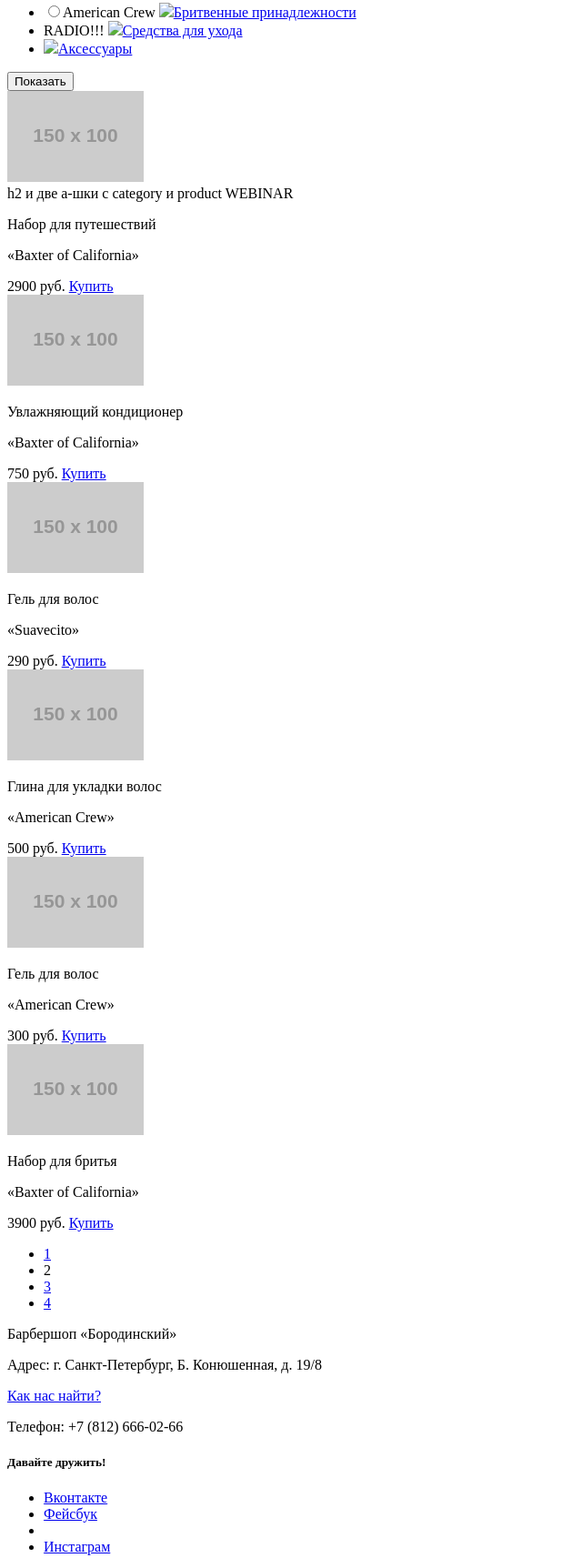
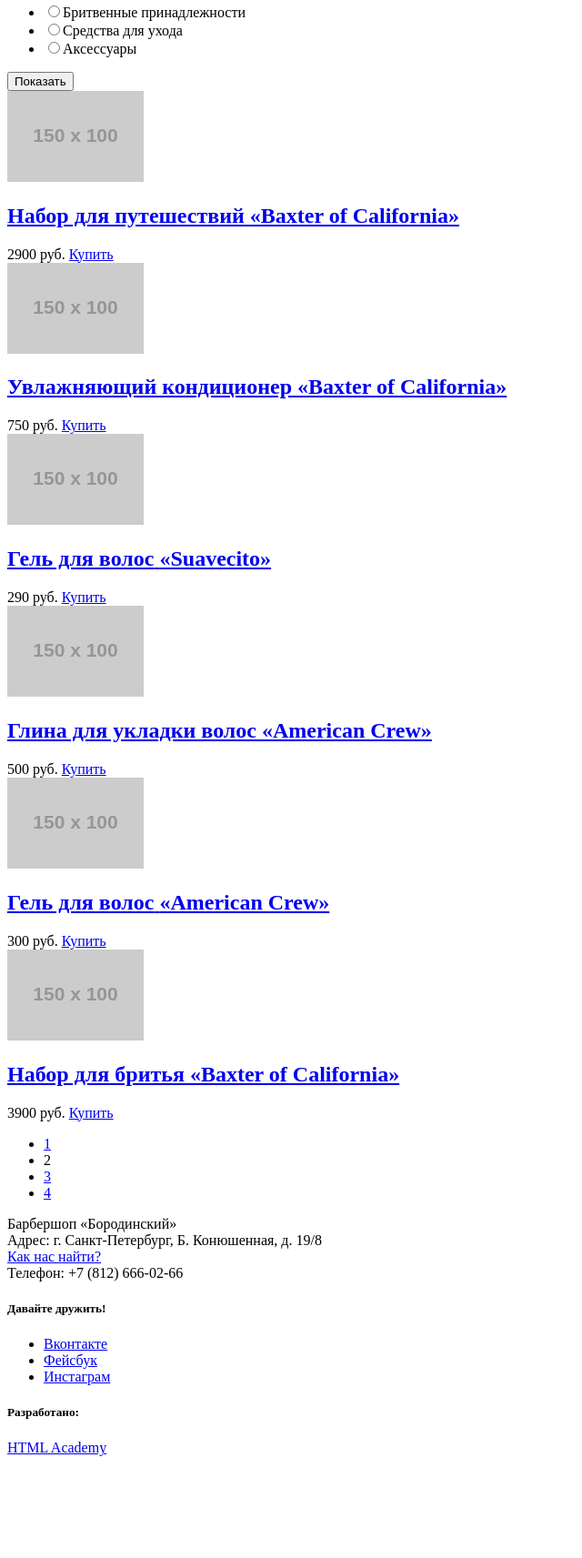
Before and after one commit to anastasiabel/181895-barbershop, a plain HTML site: page shop.html in a window 1280 px wide. Shown: the part 622-2335 px from the top of the page at 91% size, without its empty margins (0-640 px from the left). After the commit the page ends 2231 px from the top, so only its background shows below. Drawn offline with Linux system fonts and the light colour scheme; placeholder pictures from the web are drawn by us.

Commit message:
Fixed footer and links in shop items

```diff
--- a/shop.html
+++ b/shop.html
@@ -74,15 +74,13 @@
           <h3>Группы товаров:</h3>
           <ul>
             <li>
-              <input type="radio" name="groups" value="shaving"><label for="americanCrew">American Crew</label>
-              <a href="#"><img src="#">Бритвенные принадлежности</a>
+              <input type="radio" name="groups" value="shaving"><label for="shaving">Бритвенные принадлежности</label>
             </li>
             <li>
-              RADIO!!!
-              <a href="#"><img src="#">Средства для ухода</a>
+              <input type="radio" name="groups" value="care"><label for="care">Средства для ухода</label>
             </li>
             <li>
-              <a href="#"><img src="#">Аксессуары</a>
+              <input type="radio" name="groups" value="accessories"><label for="accessories">Аксессуары</label>
             </li>
           </ul>
         </div>
@@ -93,13 +91,14 @@
       <div class="items">
         <article class="item">
           <div class="item__logo">
-            <img src="http://placehold.it/150x100" alt="Набор для путешествий">
+            <a href="#"><img src="http://placehold.it/150x100" alt="Набор для путешествий"></a>
           </div>
-          <div class="item__title">
-            h2 и две a-шки с category и product WEBINAR
-            <p class="item__description">Набор для путешествий</p>
-            <p class="item__name">«Baxter of California»</p>
-          </div>
+          <h2 class="item__title">
+            <a href="#">
+              <span class="item__category">Набор для путешествий</span>
+              <span class="item__name">«Baxter of California»</span>
+            </a>
+          </h2>
           <div class="item__action">
             <span class="price">2900 руб.</span>
             <a class="buy" href="#">Купить</a>
@@ -107,12 +106,14 @@
         </article>
         <article class="item">
           <div class="item__logo">
-            <img src="http://placehold.it/150x100" alt="Увлажняющий кондиционер">
+            <a href="#"><img src="http://placehold.it/150x100" alt="Увлажняющий кондиционер"></a>
           </div>
-          <div class="item__title">
-            <p class="item__description">Увлажняющий кондиционер</p>
-            <p class="item__name">«Baxter of California»</p>
-          </div>
+          <h2 class="item__title">
+            <a href="#">
+              <span class="item__category">Увлажняющий кондиционер</span>
+              <span class="item__name">«Baxter of California»</span>
+            </a>
+          </h2>
           <div class="item__action">
             <span class="price">750 руб.</span>
             <a class="buy" href="#">Купить</a>
@@ -120,12 +121,14 @@
         </article>
         <article class="item">
           <div class="item_logo">
-            <img src="http://placehold.it/150x100" alt="Гель для волос">
+            <a href="#"><img src="http://placehold.it/150x100" alt="Гель для волос"></a>
           </div>
-          <div class="item__title">
-            <p class="item__description">Гель для волос</p>
-            <p class="item__name">«Suavecito»</p>
-          </div>
+          <h2 class="item__title">
+            <a href="#">
+              <span class="item__category">Гель для волос</span>
+              <span class="item__name">«Suavecito»</span>
+            </a>
+          </h2>
           <div class="item__action">
             <span class="price">290 руб.</span>
             <a class="buy" href="#">Купить</a>
@@ -133,12 +136,14 @@
         </article>
         <article class="item">
           <div class="item__logo">
-            <img src="http://placehold.it/150x100" alt="Глина для укладки волос">
+            <a href="#"><img src="http://placehold.it/150x100" alt="Глина для укладки волос"></a>
           </div>
-          <div class="item__title">
-            <p class="item__description">Глина для укладки волос</p>
-            <p class="item__name">«American Crew»</p>
-          </div>
+          <h2 class="item__title">
+            <a href="#">
+              <span class="item__category">Глина для укладки волос</span>
+              <span class="item__name">«American Crew»</span>
+            </a>
+          </h2>
           <div class="item__action">
             <span class="price">500 руб.</span>
             <a class="buy" href="#">Купить</a>
@@ -146,12 +151,14 @@
         </article>
         <article class="item">
           <div class="item__logo">
-            <img src="http://placehold.it/150x100" alt="Гель для волос">
+            <a href="#"><img src="http://placehold.it/150x100" alt="Гель для волос"></a>
           </div>
-          <div class="item__title">
-            <p class="item__description">Гель для волос</p>
-            <p class="item__name">«American Crew»</p>
-          </div>
+          <h2 class="item__title">
+            <a href="#">
+              <span class="item__category">Гель для волос</span>
+              <span class="item__name">«American Crew»</span>
+            </a>
+          </h2>
           <div class="item__action">
             <span class="price">300 руб.</span>
             <a class="buy" href="#">Купить</a>
@@ -159,12 +166,14 @@
         </article>
         <article class="item">
           <div class="item__logo">
-            <img src="http://placehold.it/150x100" alt="Набор для бритья">
+            <a href="#"><img src="http://placehold.it/150x100" alt="Набор для бритья"></a>
           </div>
-          <div class="item__title">
-            <p class="item__description">Набор для бритья</p>
-            <p class="item__name">«Baxter of California»</p>
-          </div>
+          <h2 class="item__title">
+            <a href="#">
+              <span class="item__category">Набор для бритья</span>
+              <span class="item__name">«Baxter of California»</span>
+            </a>
+          </h2>
           <div class="item__action">
             <span class="price">3900 руб.</span>
             <a class="buy" href="#">Купить</a>
@@ -184,19 +193,19 @@
   <footer class="main-footer">
     <div class="container">
       <div class="footer-contacts">
-        <p>Барбершоп «Бородинский»</p>
-        <p>Адрес: г. Санкт-Петербург, Б. Конюшенная, д. 19/8</p>
-        <p><a href="#">Как нас найти?</a></p>
-        <p>Телефон: +7 (812) 666-02-66</p>
+        <p>
+          Барбершоп «Бородинский»<br>
+          Адрес: г. Санкт-Петербург, Б. Конюшенная, д. 19/8<br>
+          <a href="#">Как нас найти?</a><br>
+          Телефон: +7 (812) 666-02-66
+        </p>
       </div>
       <div class="footer-social">
         <h5>Давайте дружить!</h5>
         <ul>
           <li><a class="social-btn social-btn-vk" href="#">Вконтакте</a></li>
-          <li><a class="social-btn social-btn-fb" href="#">Фейсбук</a>
-            <li>
-              <li><a class="social-btn social-btn-inst" href="#">Инстаграм</a>
-                <li>
+          <li><a class="social-btn social-btn-fb" href="#">Фейсбук</a></li>
+          <li><a class="social-btn social-btn-inst" href="#">Инстаграм</a></li>
         </ul>
       </div>
       <div class="footer-copyright">
```
Also changed, not shown: item.html (+11 -11 lines), price.html (+8 -8 lines).
